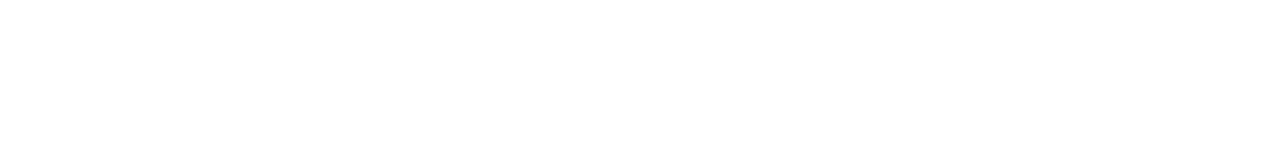
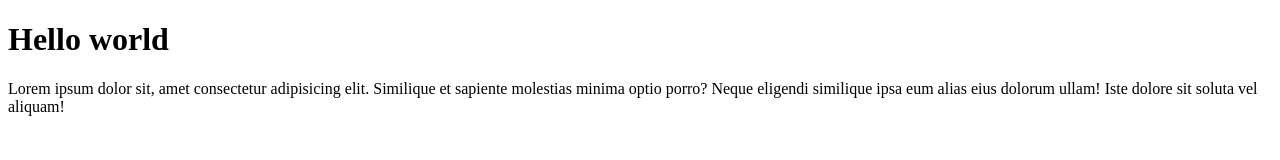
Before and after one commit to muheeb2606e-cell/Ecommerce, a plain HTML site: page index.html in a window 1280 px wide. Drawn offline with Linux system fonts and the light colour scheme.

Commit message:
modify Index.html file

```diff
--- a/index.html
+++ b/index.html
@@ -6,6 +6,7 @@
     <title>Document</title>
 </head>
 <body>
-
+    <h1>Hello world</h1>
+    <p>Lorem ipsum dolor sit, amet consectetur adipisicing elit. Similique et sapiente molestias minima optio porro? Neque eligendi similique ipsa eum alias eius dolorum ullam! Iste dolore sit soluta vel aliquam!</p>
 </body>
 </html>
```
